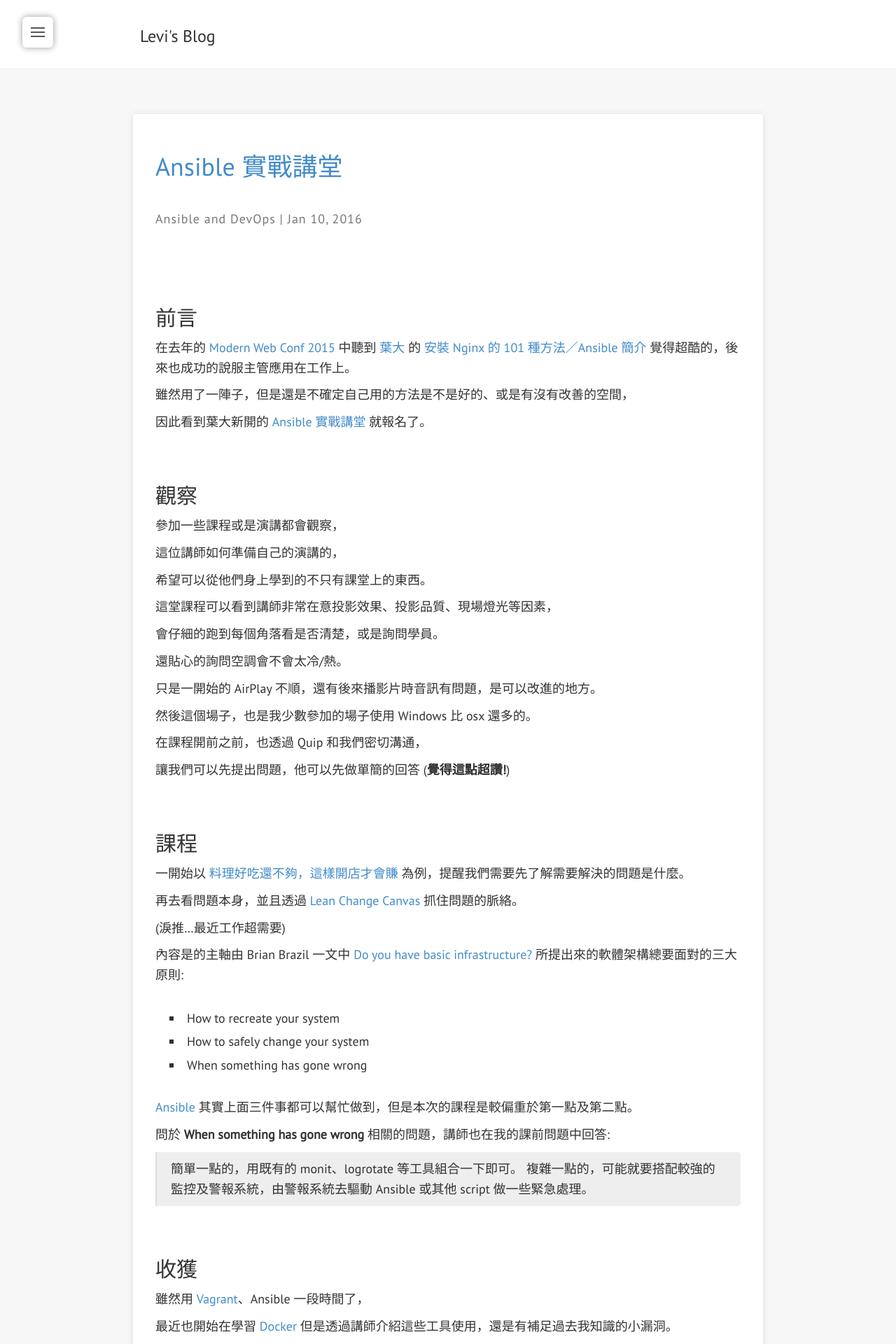
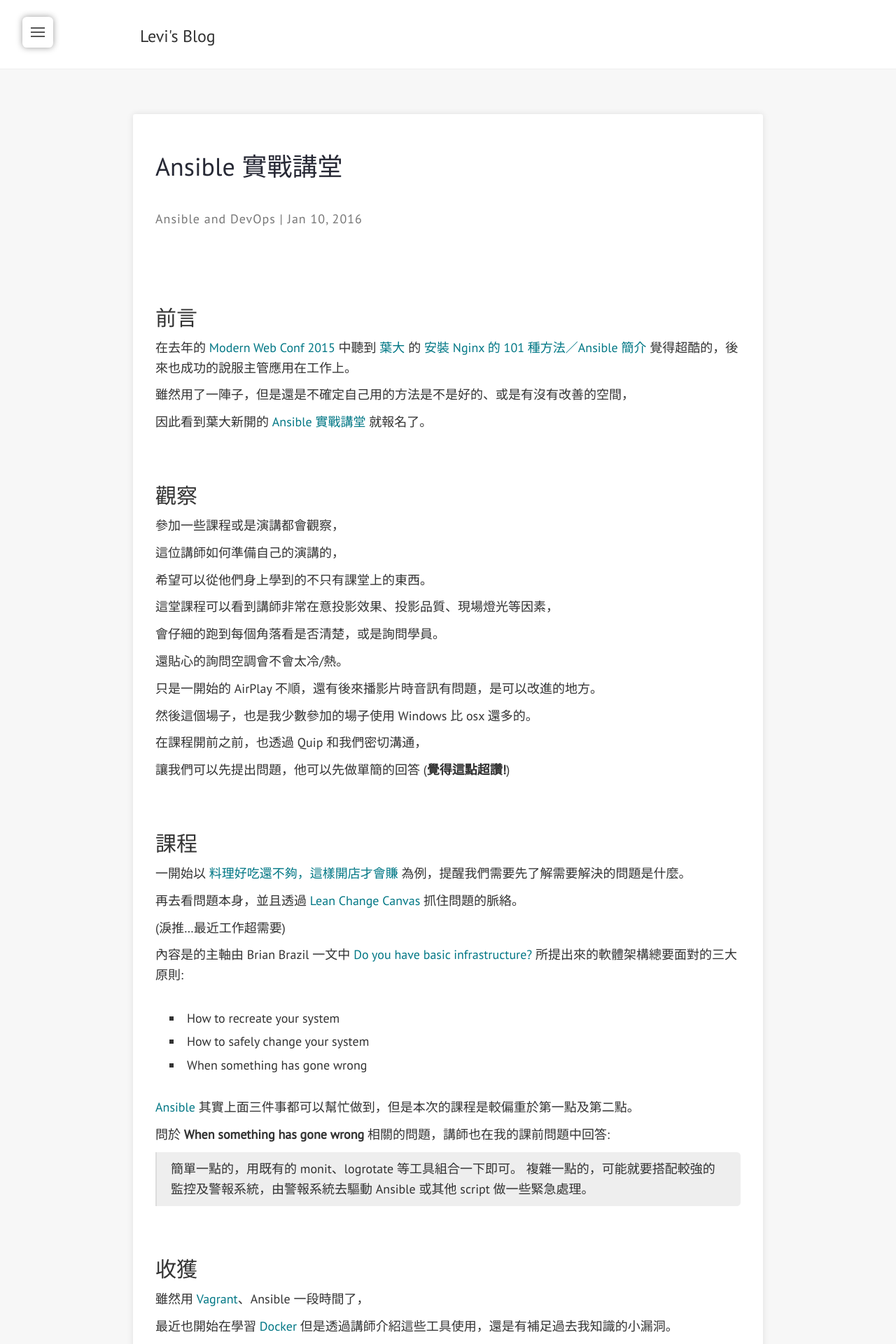
Before and after one commit to levichen/levichen.github.io, a Jekyll site: the page built from index.html, in a window 1280 px wide. Shown: the top 1920 px of the page at 70% size. Built offline with Jekyll 4.4.1, drawn with Linux system fonts in a browser that asks for light colours; nearby versions of some CDN libraries; Markdown is read by kramdown in place of the engine named in the settings; the list of posts is cut into pages by our own code; comment, search, counter and statistics services are not loaded.

Commit message:
Update style.html

```diff
--- a/_includes/style.html
+++ b/_includes/style.html
@@ -3,9 +3,7 @@
 <style type="text/css">
 {% capture include_to_scssify %}
 {% if site.theme.highlight_color && site.theme.highlight_color != '' %}
-a, .post-title a { color: {{ site.theme.highlight_color }};}
 
-a:hover { border-bottom-color: {{ site.theme.highlight_color }};}
 .sidebar { background-color: {{ site.theme.highlight_color }};}
 
 .wc-top, .sidebar-toggle:active,
```
